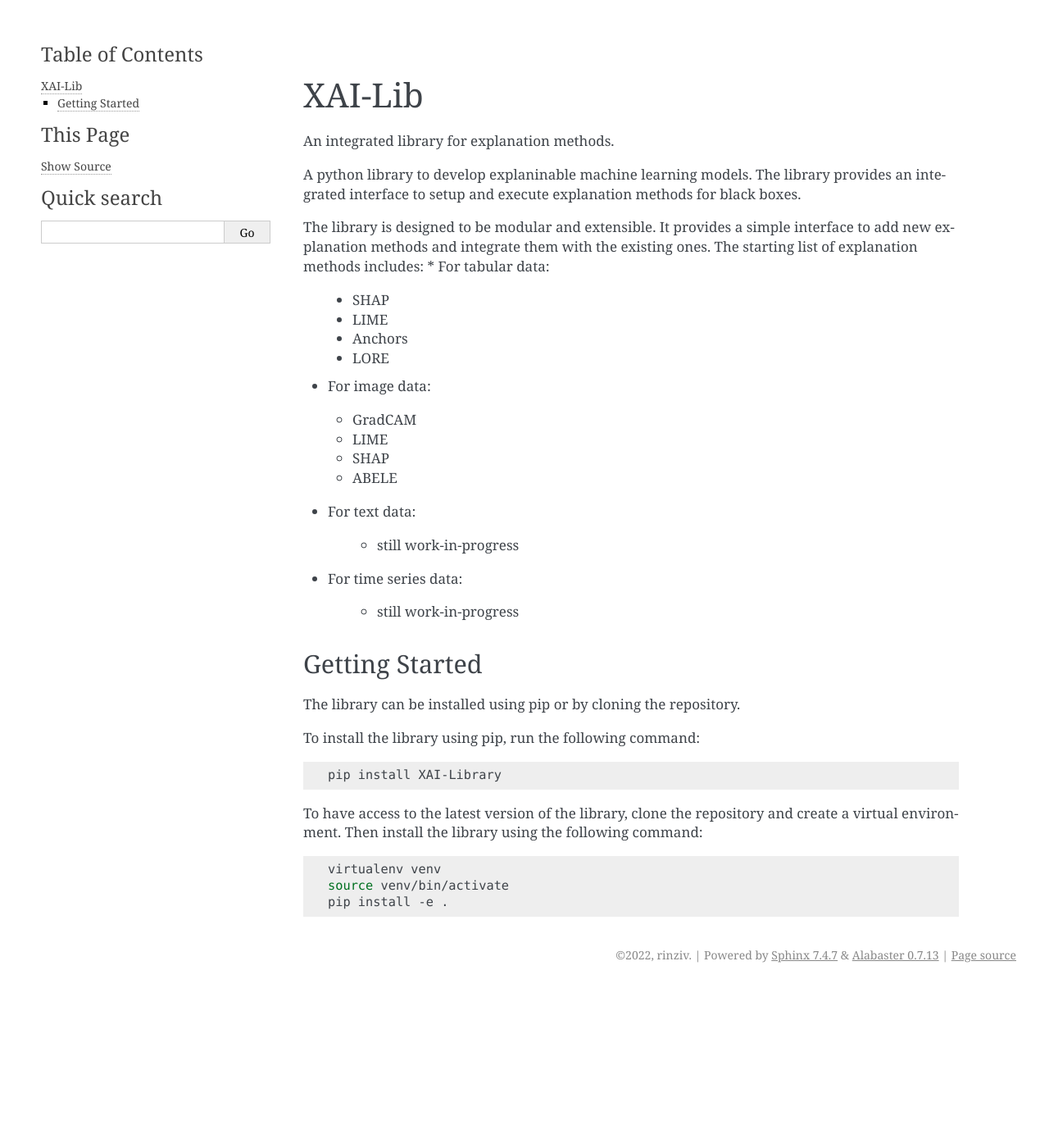
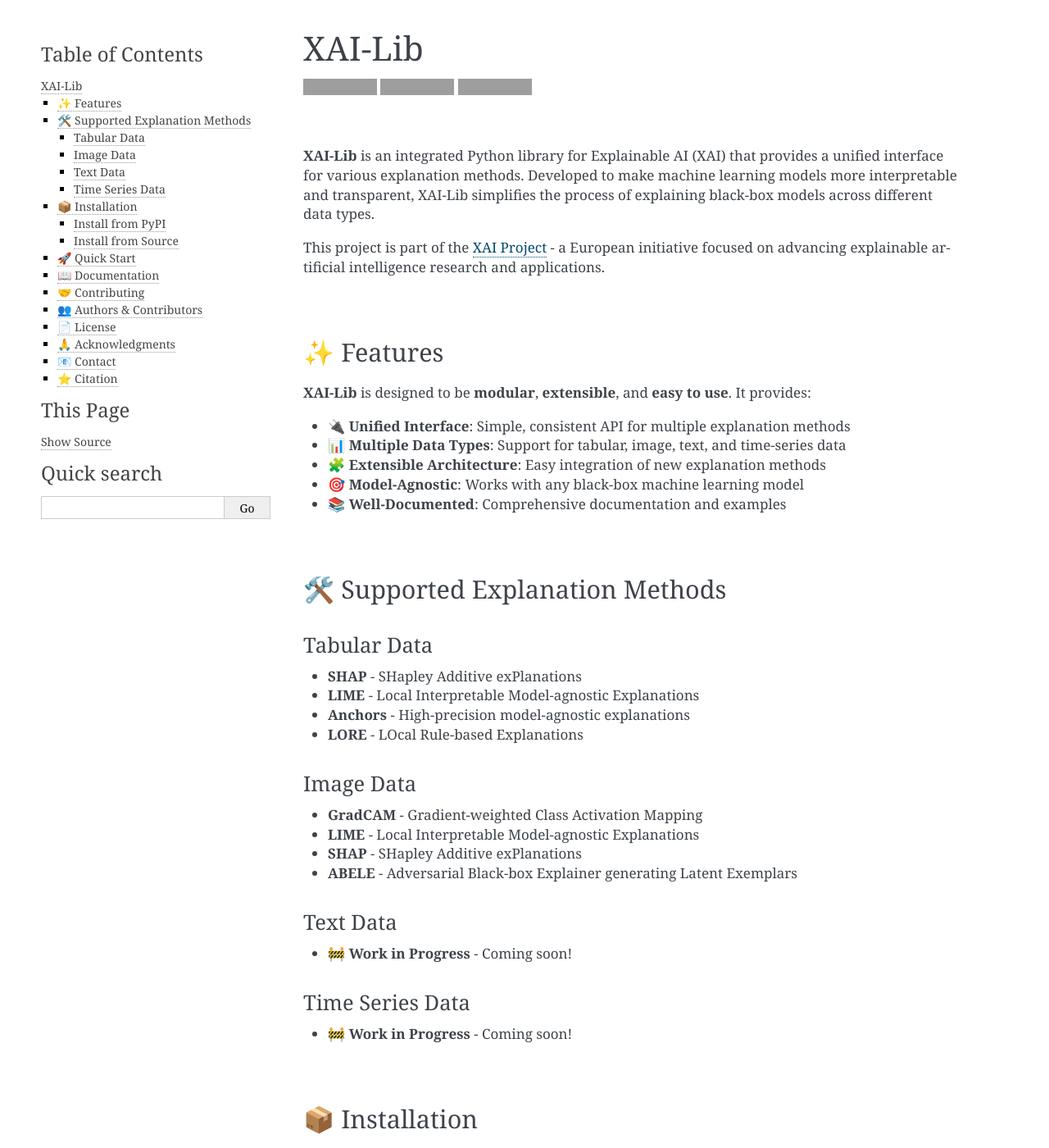
Before and after one commit to kdd-lab/XAI-Lib, a Sphinx documentation site: the page built from docs/readme.rst, in a window 1280 px wide and 1400 px high. Shown: the whole window at 82% size. Built offline with Sphinx 7.4.7, drawn with Linux system fonts in a browser that asks for light colours; the version number is read from the project's files by our own code; some of the changed text lies outside the part shown; grey boxes are pictures that could not be loaded.

Commit message:
Improve documentation and README with XAI project branding
- Enhanced README.rst with better structure, badges, and sections
- Added comprehensive features list with emojis for visual appeal
- Reorganized content into clear sections (Features, Installation, Quick Start, etc.)
- Added XAI Project reference and acknowledgment throughout documentation
- Improved installation instructions with virtual environment guidance
- Added Quick Start code example
- Added Citation section for academic use
- Updated docs/index.rst with XAI Project information
- Enhanced setup.cfg description with XAI Project reference
- Added XAI Project URL to project_urls in setup.cfg

Co-authored-by: rinziv <12544167+rinziv@users.noreply.github.com>

```diff
--- a/README.rst
+++ b/README.rst
@@ -1,55 +1,207 @@
-
-|
 
 =======
 XAI-Lib
 =======
 
+.. image:: https://img.shields.io/pypi/v/XAI-Library.svg
+   :target: https://pypi.org/project/XAI-Library/
+   :alt: PyPI version
 
-An integrated library for explanation methods.
+.. image:: https://img.shields.io/pypi/pyversions/XAI-Library.svg
+   :target: https://pypi.org/project/XAI-Library/
+   :alt: Python versions
 
-A python library to develop explaninable machine learning models. The library provides an integrated interface to setup and execute explanation methods for black boxes.
+.. image:: https://img.shields.io/github/license/kdd-lab/XAI-Lib.svg
+   :target: https://github.com/kdd-lab/XAI-Lib/blob/main/LICENSE
+   :alt: License
 
-The library is designed to be modular and extensible. It provides a simple interface to add new explanation methods and integrate them with the existing ones.
-The starting list of explanation methods includes:
-* For tabular data:
+|
 
-  * SHAP
-  * LIME
-  * Anchors
-  * LORE
+**XAI-Lib** is an integrated Python library for Explainable AI (XAI) that provides a unified interface for various explanation methods. Developed to make machine learning models more interpretable and transparent, XAI-Lib simplifies the process of explaining black-box models across different data types.
 
-* For image data:
+This project is part of the `XAI Project <https://xai-project.eu/>`_ - a European initiative focused on advancing explainable artificial intelligence research and applications.
 
-  * GradCAM
-  * LIME
-  * SHAP
-  * ABELE
+|
 
-* For text data:
+✨ Features
+===========
 
-    * still work-in-progress
+**XAI-Lib** is designed to be **modular**, **extensible**, and **easy to use**. It provides:
 
-* For time series data:
+- 🔌 **Unified Interface**: Simple, consistent API for multiple explanation methods
+- 📊 **Multiple Data Types**: Support for tabular, image, text, and time-series data
+- 🧩 **Extensible Architecture**: Easy integration of new explanation methods
+- 🎯 **Model-Agnostic**: Works with any black-box machine learning model
+- 📚 **Well-Documented**: Comprehensive documentation and examples
 
-    * still work-in-progress
+|
 
+🛠️ Supported Explanation Methods
+==================================
 
-Getting Started
+Tabular Data
+------------
+
+* **SHAP** - SHapley Additive exPlanations
+* **LIME** - Local Interpretable Model-agnostic Explanations
+* **Anchors** - High-precision model-agnostic explanations
+* **LORE** - LOcal Rule-based Explanations
+
+Image Data
+----------
+
+* **GradCAM** - Gradient-weighted Class Activation Mapping
+* **LIME** - Local Interpretable Model-agnostic Explanations
+* **SHAP** - SHapley Additive exPlanations
+* **ABELE** - Adversarial Black-box Explainer generating Latent Exemplars
+
+Text Data
+---------
+
+* 🚧 **Work in Progress** - Coming soon!
+
+Time Series Data
+----------------
+
+* 🚧 **Work in Progress** - Coming soon!
+
+|
+
+📦 Installation
 ===============
-The library can be installed using pip or by cloning the repository.
 
-To install the library using pip, run the following command:
+Install from PyPI
+-----------------
+
+The easiest way to install **XAI-Lib** is using pip:
 
 .. code-block:: bash
 
    pip install XAI-Library
 
+Install from Source
+-------------------
 
-To have access to the latest version of the library, clone the repository and create a virtual environment. Then install the library using the following command:
+For the latest development version, clone the repository and install in editable mode:
 
 .. code-block:: bash
 
-    virtualenv venv
-    source venv/bin/activate
-    pip install -e .
+   git clone https://github.com/kdd-lab/XAI-Lib.git
+   cd XAI-Lib
+   pip install -e .
+
+**Recommended**: Use a virtual environment to avoid dependency conflicts:
+
+.. code-block:: bash
+
+   # Create and activate virtual environment
+   python -m venv venv
+   source venv/bin/activate  # On Windows: venv\Scripts\activate
+
+   # Install XAI-Lib
+   pip install -e .
+
+|
+
+🚀 Quick Start
+==============
+
+Here's a simple example of using LIME for tabular data explanation:
+
+.. code-block:: python
+
+   from xailib import Explainer
+
+   # Initialize your black-box model
+   # model = YourModel()
+
+   # Create an explainer
+   explainer = Explainer(model, method='lime')
+
+   # Generate explanation for a sample
+   explanation = explainer.explain(sample_data)
+
+   # Visualize the explanation
+   explainer.visualize(explanation)
+
+For more examples and detailed usage, please check the `examples/ <https://github.com/kdd-lab/XAI-Lib/tree/main/examples>`_ directory.
+
+|
+
+📖 Documentation
+================
+
+For detailed documentation, tutorials, and API reference, visit:
+
+* **Documentation**: `https://xai-lib.readthedocs.io/ <https://xai-lib.readthedocs.io/>`_
+* **GitHub Repository**: `https://github.com/kdd-lab/XAI-Lib <https://github.com/kdd-lab/XAI-Lib>`_
+* **Issue Tracker**: `https://github.com/kdd-lab/XAI-Lib/issues <https://github.com/kdd-lab/XAI-Lib/issues>`_
+
+|
+
+🤝 Contributing
+===============
+
+We welcome contributions! Please see our `Contributing Guide <CONTRIBUTING.rst>`_ for details on how to:
+
+* Report bugs and request features
+* Submit pull requests
+* Improve documentation
+* Add new explanation methods
+
+|
+
+👥 Authors & Contributors
+==========================
+
+See `AUTHORS.rst <AUTHORS.rst>`_ for a complete list of contributors to this project.
+
+|
+
+📄 License
+==========
+
+This project is licensed under the MIT License - see the `LICENSE <LICENSE.txt>`_ file for details.
+
+|
+
+🙏 Acknowledgments
+==================
+
+This library is developed as part of the **XAI Project** (`https://xai-project.eu/ <https://xai-project.eu/>`_), a European initiative dedicated to advancing explainable artificial intelligence.
+
+The XAI Project aims to:
+
+* Develop new methods for explainable AI
+* Create practical tools for AI transparency
+* Foster collaboration between research and industry
+* Promote responsible AI development
+
+For more information about the XAI Project, visit `https://xai-project.eu/ <https://xai-project.eu/>`_.
+
+|
+
+📧 Contact
+==========
+
+For questions and support:
+
+* **Email**: rinzivillo@isti.cnr.it
+* **Issue Tracker**: `https://github.com/kdd-lab/XAI-Lib/issues <https://github.com/kdd-lab/XAI-Lib/issues>`_
+
+|
+
+⭐ Citation
+===========
+
+If you use **XAI-Lib** in your research, please cite:
+
+.. code-block:: bibtex
+
+   @software{xailib,
+     title = {XAI-Lib: An Integrated Library for Explainable AI},
+     author = {Rinzivillo, Salvatore and Bodria, Francesco and Naretto, Francesca and Guidotti, Riccardo and Fadda, Daniele},
+     year = {2024},
+     url = {https://github.com/kdd-lab/XAI-Lib},
+     note = {Part of the XAI Project (https://xai-project.eu/)}
+   }
--- a/setup.cfg
+++ b/setup.cfg
@@ -5,7 +5,7 @@
 
 [metadata]
 name = XAI Library
-description = An integrated library for explanation methods.
+description = An integrated library for Explainable AI (XAI) methods - Part of the XAI Project (https://xai-project.eu/)
 author = rinziv
 author_email = rinzivillo@isti.cnr.it
 license = MIT
@@ -17,10 +17,11 @@ url = https://github.com/kdd-lab/XAI-Lib/
 project_urls =
     Documentation = https://github.com/kdd-lab/XAI-Lib/
     Source = https://github.com/kdd-lab/XAI-Lib/
+    Download = https://pypi.org/project/XAI-Lib/#files
+    XAI Project = https://xai-project.eu/
 #    Changelog = https://pyscaffold.org/en/latest/changelog.html
 #    Tracker = https://github.com/pyscaffold/pyscaffold/issues
 #    Conda-Forge = https://anaconda.org/conda-forge/pyscaffold
-    Download = https://pypi.org/project/XAI-Lib/#files
 #    Twitter = https://twitter.com/PyScaffold
 
 # Change if running only on Windows, Mac or Linux (comma-separated)
```
Also changed, not shown: docs/index.rst (+30 -14 lines).
